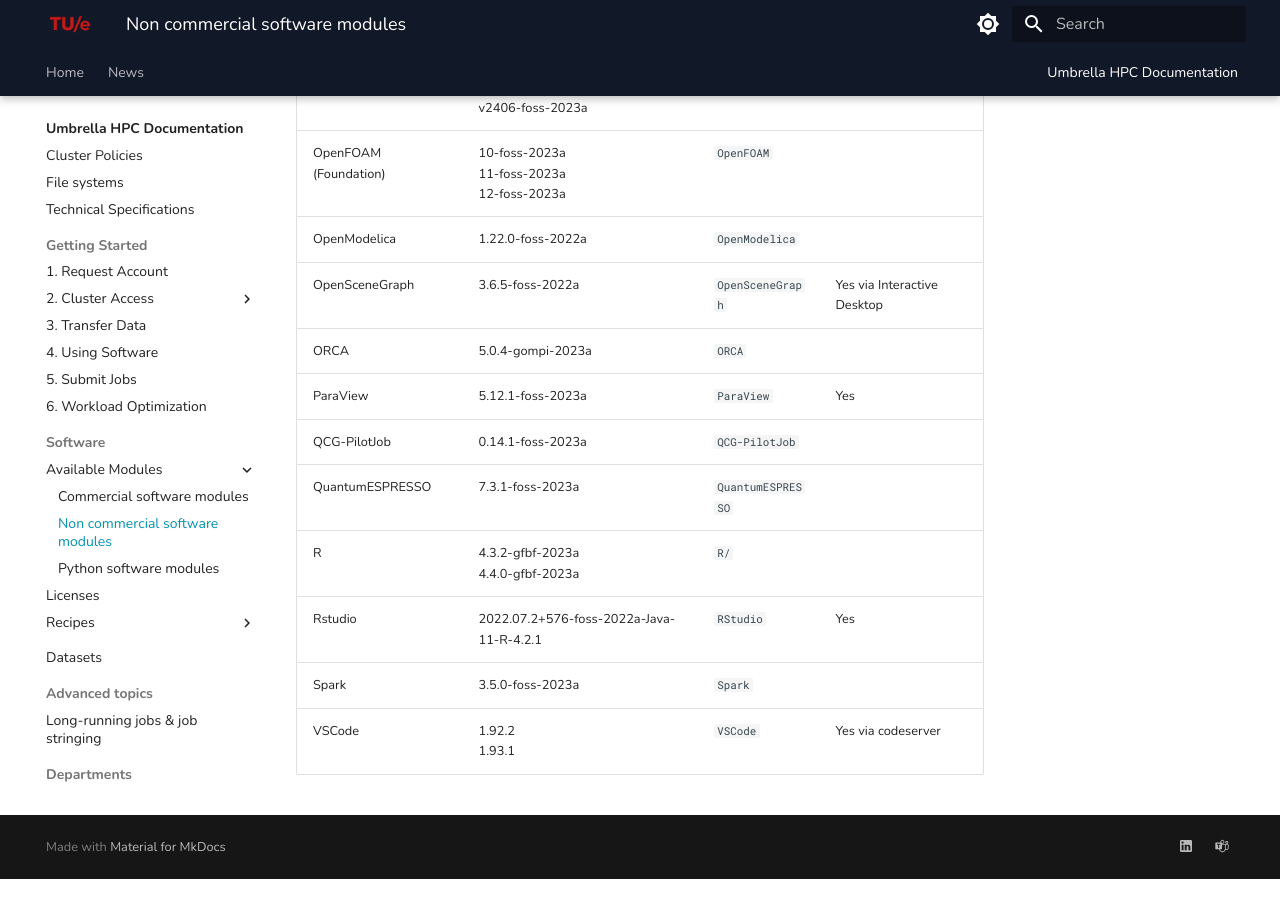
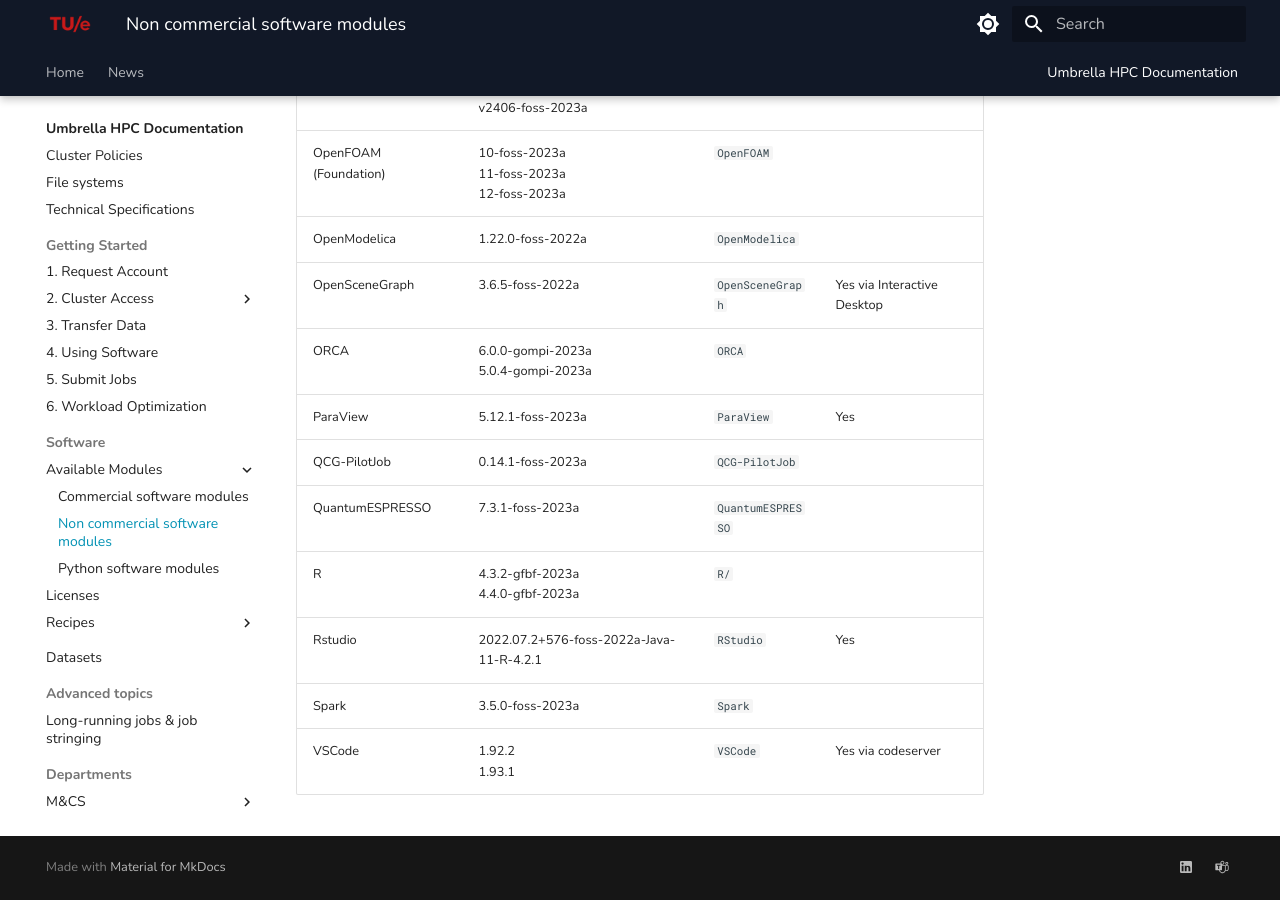
Before and after one commit to gferhpc/supercomputing.tue.nl, an MkDocs documentation site: the page built from pages/documentation/software/modules/non-commercial.md, in a window 1280 px wide and 900 px high, scrolled down 1295 px. Built offline with MkDocs 1.6.1 and Material for MkDocs 9.7.7, drawn with Linux system fonts in a browser that asks for light colours; before the commit the page ends 2174 px from its top, so only the background shows below that.

Commit message:
Update non-commercial.md

```diff
--- a/pages/documentation/software/modules/non-commercial.md
+++ b/pages/documentation/software/modules/non-commercial.md
@@ -91,7 +91,7 @@
 | OpenFOAM (Foundation)       | 10-foss-2023a<br>11-foss-2023a<br>12-foss-2023a | `OpenFOAM`  | |
 | OpenModelica   | 1.22.0-foss-2022a                    | `OpenModelica` | |
 | OpenSceneGraph | 3.6.5-foss-2022a                     | `OpenSceneGraph`  | Yes via Interactive Desktop |
-| ORCA           | 5.0.4-gompi-2023a                   | `ORCA`      | |
+| ORCA           | 6.0.0-gompi-2023a<br>5.0.4-gompi-2023a                   | `ORCA`      | |
 | ParaView       | 5.12.1-foss-2023a                    | `ParaView`  | Yes |
 | QCG-PilotJob   | 0.14.1-foss-2023a | `QCG-PilotJob` | |
 | QuantumESPRESSO| 7.3.1-foss-2023a    | `QuantumESPRESSO` | |
```
